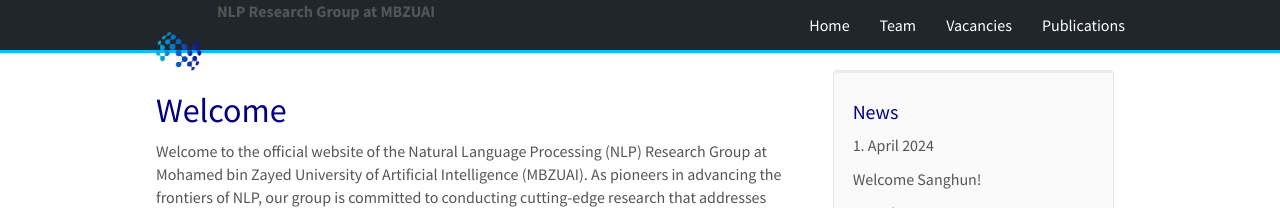
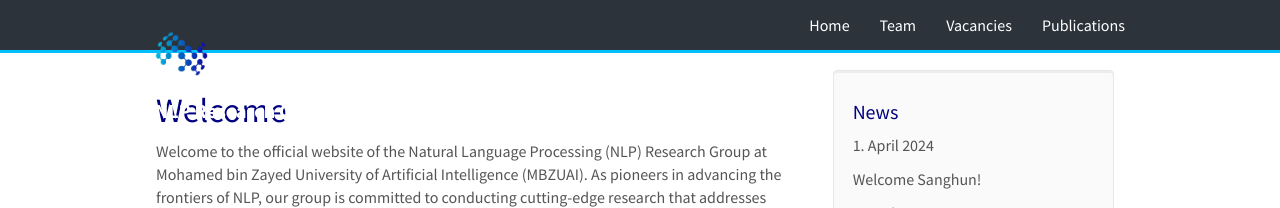
Before and after one commit to RamzaBasharat/MBZUAI, a Jekyll site: the page built from _pages/home.md, in a window 1280 px wide. Shown: the top 208 px of the page. Built offline with Jekyll 4.4.1, drawn with Linux system fonts in a browser that asks for light colours; nearby versions of some CDN libraries.

Commit message:
updating icon

```diff
--- a/_includes/header.html
+++ b/_includes/header.html
@@ -8,8 +8,8 @@
 	  </button>
 
     <a class="navbar-brand" href="{{ site.url }}{{ site.baseurl }}/">
-		<img src="{{ site.url }}{{ site.baseurl }}/images/icon/icon.png" alt="Logo" class="navbar-logo" height="40px">
-        </a> <b>NLP Research Group at MBZUAI</b>
+		<img src="{{ site.url }}{{ site.baseurl }}/images/icon/icon.png" alt="Logo" class="navbar-logo" height="45px">
+        <b>NLP Research Group at MBZUAI</b></a>
 	</div>
 	<div class="collapse navbar-collapse" id="navbar-collapse-1">
 	  <ul class="nav navbar-nav navbar-right">
--- a/css/main.scss
+++ b/css/main.scss
@@ -134,7 +134,7 @@ background-color: #4d5966;
 
 /* Navbar background and text color */
 .navbar-default {
-    background-color: #21262c; /* Background color */
+    background-color: #2c333a; /* Background color */
     border:none;
     border-bottom: 3px solid #00bfff;
 }
```
